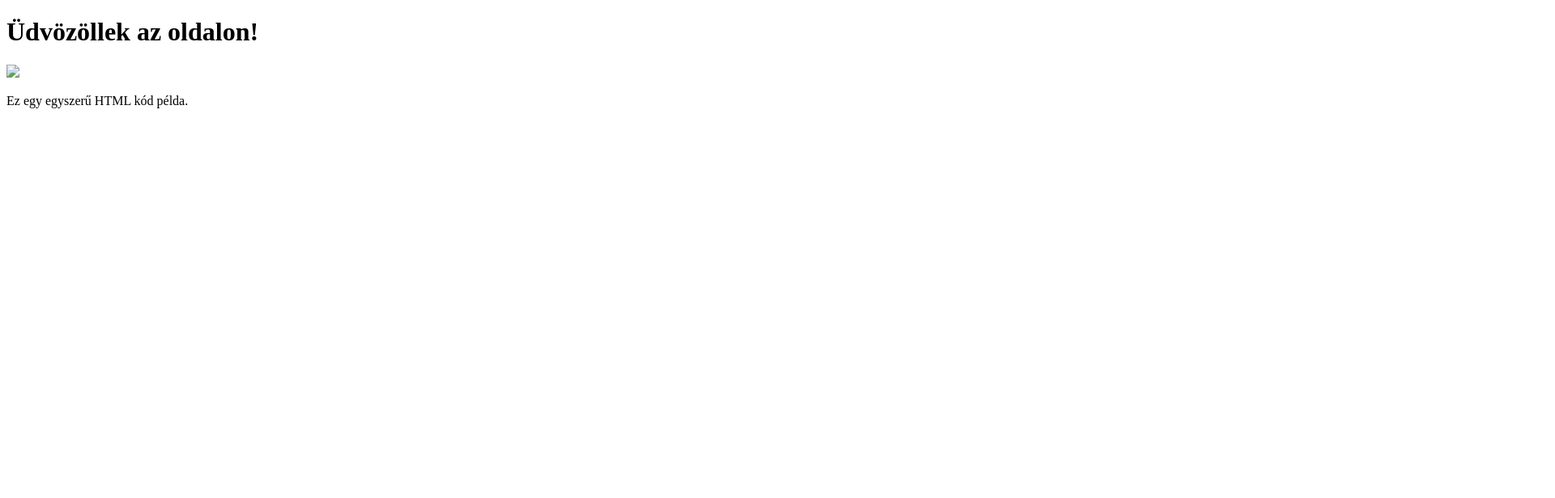
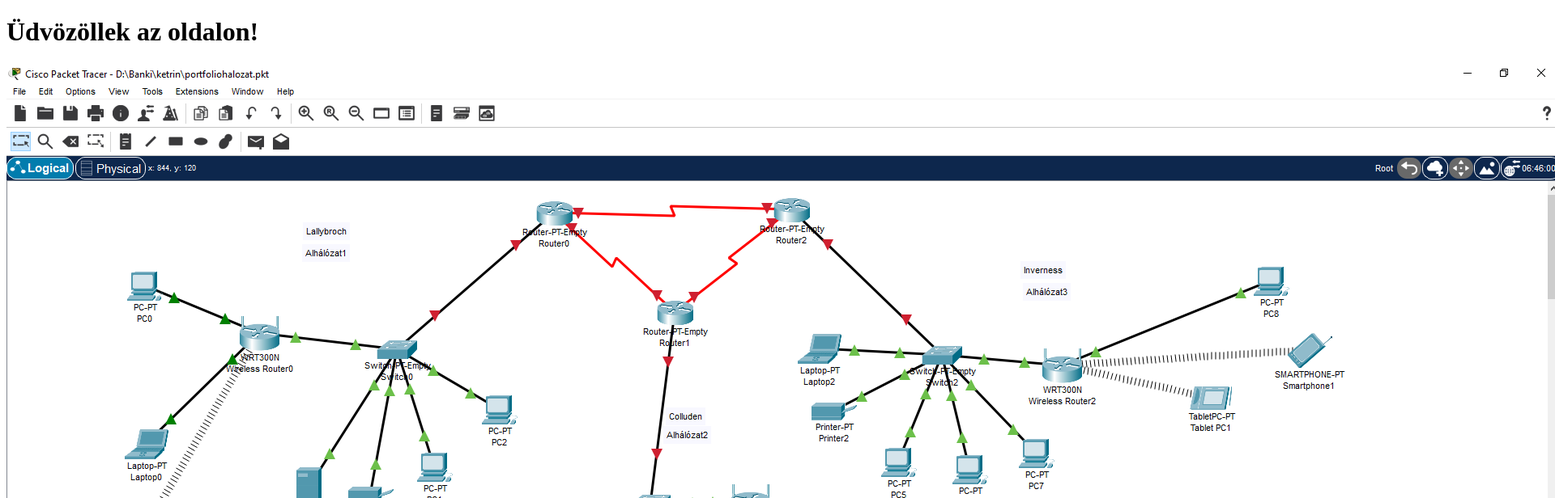
Before and after one commit to Ezredestizedes/portfolio2, a plain HTML site: page index.html in a window 1280 px wide. Shown: the top 616 px of the page at 81% size, 1920 px wide, since content can reach past the window. Drawn offline with Linux system fonts and the light colour scheme.

Commit message:
Update index.html

```diff
--- a/index.html
+++ b/index.html
@@ -7,7 +7,7 @@
 </head>
 <body>
     <h1>Üdvözöllek az oldalon!</h1>
-    <img src="kepek\11\a\elektronika">
+    <img src="kepek\11\a\elektronika\halozat.png">
     <p>Ez egy egyszerű HTML kód példa.</p>
 </body>
 </html>
```
